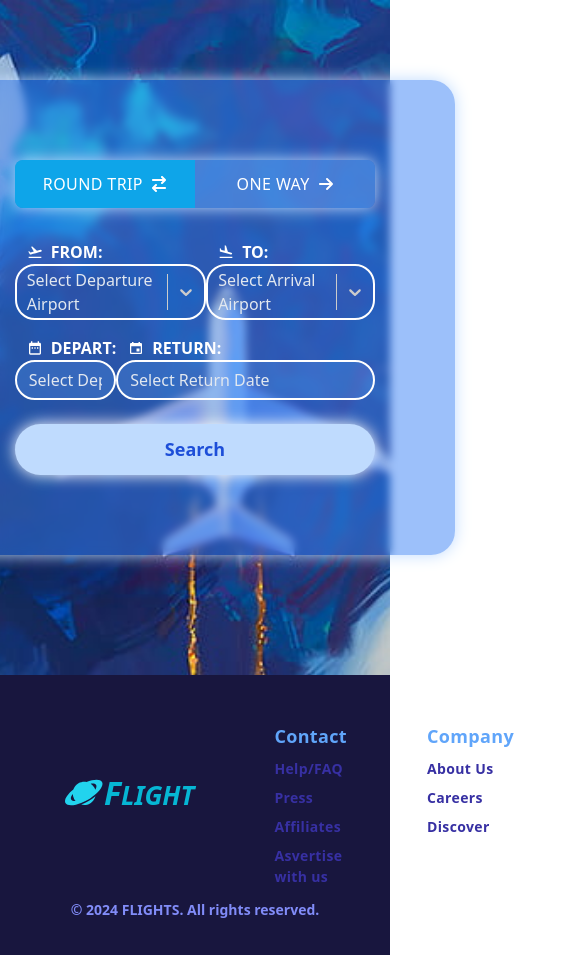
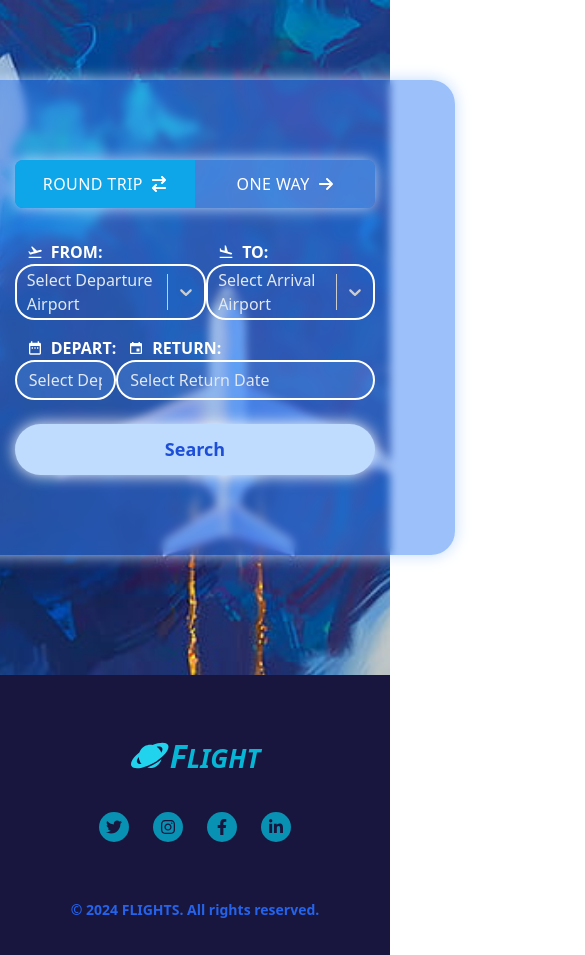
Before and after one commit to gokcetasci/flight-search-app, a React (Create React App) app: page / in a window 390 px wide. Shown: the top 955 px of the page, 585 px wide, since content can reach past the window. Built offline with nearby package versions, Linux system fonts and the light colour scheme.

Commit message:
added responsive and style edited

```diff
--- a/src/components/Footer.jsx
+++ b/src/components/Footer.jsx
@@ -7,16 +7,15 @@ import { FaLinkedinIn } from "react-icons/fa";
 
 function Footer() {
   return (
-    <div className=" w-screen h-[280px] bg-[#18163e] px-4">
-      <div className="w-screen h-[200px] ">
-        <div className="flex flex-row space-x-20 lg:space-x-60 px-12 pt-6 ">
+    <div className=" w-screen h-[280px] bg-[#18163e]">
+      <div className="w-screen h-[200px] flex flex-col md:flex-row items-center justify-evenly md:justify-between px-24 pt-6 ">
         <div className="flex flex-row items-center justify-center">
           <GiRingedPlanet className="w-10 h-10 fill-cyan-400" />
           <span className="font-bold italic text-[#18163e] text-cyan-500 text-[32px]">
             F<span className="text-[26px]">LIGHT</span>
           </span>
         </div>
-          <div className="pt-6">
+        <div className="pt-6 hidden md:flex">
           <div className="flex flex-col justify-center text-indigo-800 font-bold space-y-2  text-[14px] tracking-wide ">
             <h1 className="text-[18px] text-blue-400">Contact</h1>
             <a href="/" className="hover:text-blue-600">
@@ -33,7 +32,7 @@ function Footer() {
             </a>
           </div>
         </div>
-          <div className="pt-6">
+        <div className="pt-6 hidden md:flex">
           <div className="flex flex-col justify-center text-indigo-800 font-bold space-y-2  text-[14px] tracking-wide ">
             <h1 className="text-[18px] text-blue-400">Company</h1>
             <a href="/" className="hover:text-blue-600">
@@ -76,8 +75,7 @@ function Footer() {
           </div>
         </div>
       </div>
-      </div>
-      <div className="flex items-center justify-center text-indigo-400 font-bold py-6">
+      <div className="flex items-center justify-center text-blue-600 font-bold py-6">
         <p className="text-[14px]">© 2024 FLIGHTS. All rights reserved.</p>
       </div>
     </div>
```
Lines whose indentation alone changed are shown as unchanged.
